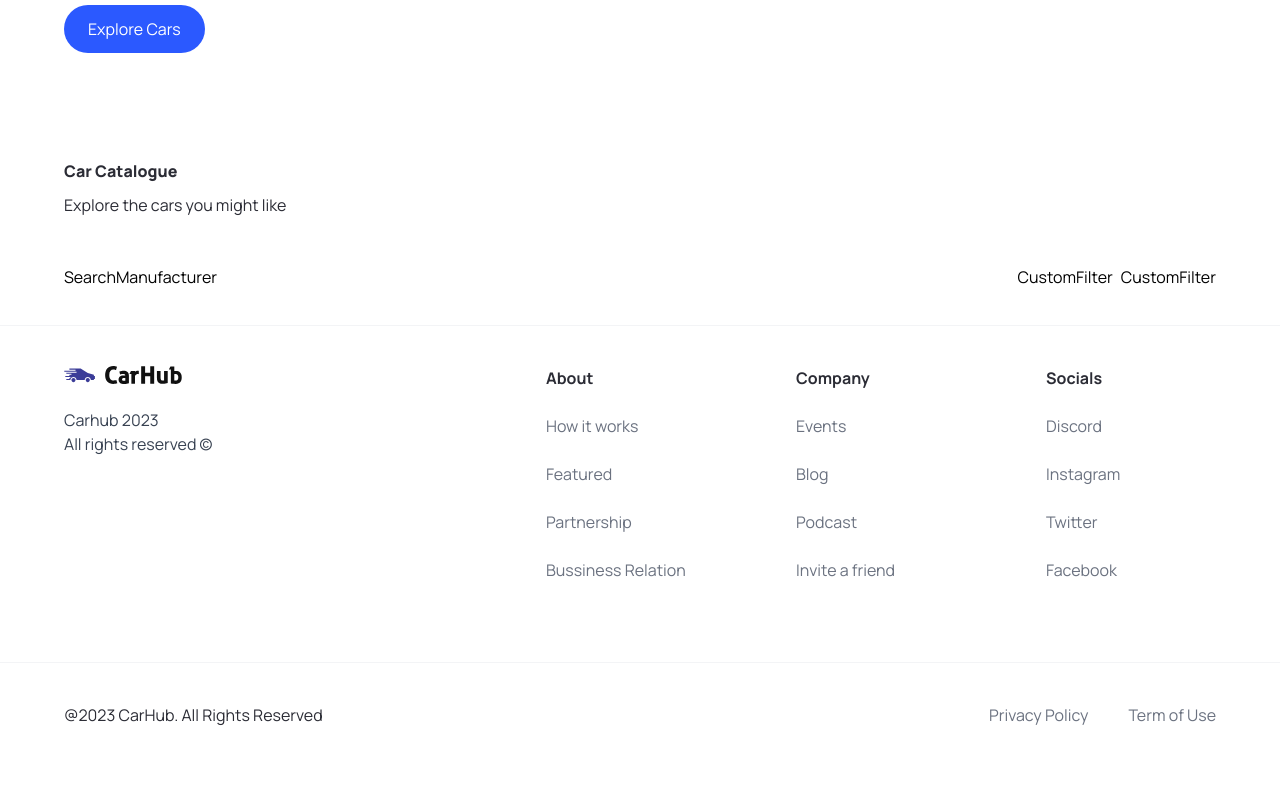
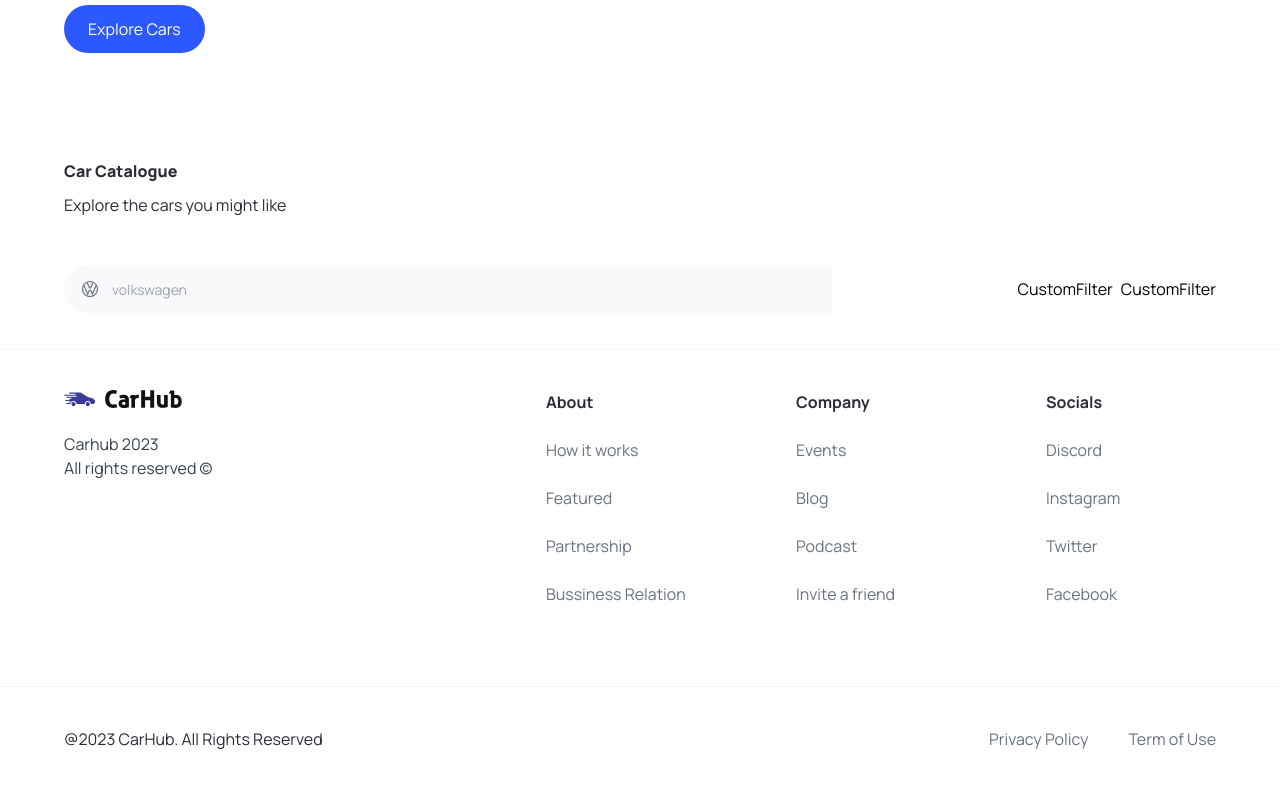
Before and after one commit to veyseltosun/nextjs13-cars-app-ts-tailwind, a Next.js app: page / in a window 1280 px wide. Shown: the part 705-1492 px from the top of the page. Built offline with nearby package versions, Linux system fonts and the light colour scheme.

Commit message:
headles ui.

```diff
--- a/components/SearchManufacturer.tsx
+++ b/components/SearchManufacturer.tsx
@@ -1,8 +1,83 @@
+"use client" ;
+import Image from "next/image";
+
+import { Combobox, Transition } from "@headlessui/react"
+import { manufacturers } from "@/constants";
+
 import { SearchManufacturerProps } from "@/types"
+import { useState, Fragment } from "react";
 
-const SearchManufacturer = ({manufacturer, setManufacturer}:SearchManufacturerProps) => {
+
+
+const SearchManufacturer = ({manufacturer,
+     setManufacturer}:SearchManufacturerProps) => {
+
+        const [query, setQuery] = useState("");
+
+        const filteredManufactures = query === ""
+                                    ? manufacturers
+                                    : manufacturers.filter((item) => (
+                                        item.toLowerCase().replace(/\s+/g, "").includes(query.toLowerCase().replace(/\s+/g,""))
+                                    ))
+
   return (
-    <div>SearchManufacturer</div>
+    <div className="search-manufacturer">
+        <Combobox>
+            <div className="relative w-full">
+                <Combobox.Button className="absolute top-[14px]">
+                    <Image
+                        src="/car-logo.svg"
+                        width={20}
+                        height={20}
+                        className="ml-4"
+                        alt="Car Logo"
+                    />
+                </Combobox.Button>
+                <Combobox.Input
+                  className="search-manufacturer__input"
+                  placeholder="volkswagen"
+                  displayValue={(manufacturer:string) => manufacturer}
+                  onChange={(e) => setQuery(e.target.value)}
+                />
+
+                <Transition
+                 as={Fragment}
+                 leave="transition ease-in duration-100"
+                 leaveFrom="opacity-100"
+                 leaveTo="opacity-0"
+                 afterLeave={() => setQuery("")}
+                >
+                    < Combobox.Options>
+                        {filteredManufactures.length === 0 &&
+                        query !== "" ? (
+                            <Combobox.Option
+
+                              value={query}
+                              className="search-manufacturer__option">
+
+
+                             Create "{query}"
+
+                            </Combobox.Option>
+                        ): (
+                            filteredManufactures.map((item) => (
+                                <Combobox.Option
+                                 key={item}
+                                 className={({active}) => `
+                                 relative search-manufacturer__option ${active ? "bg-primary-blue text-white" : "text-gray-900"}`}
+                                 value={item}
+                                >
+                                    {item}
+                                </Combobox.Option>
+                            ))
+                        )}
+                    </Combobox.Options>
+
+                </Transition>
+            </div>
+        </Combobox>
+
+    </div>
   )
 }
 
--- a/package.json
+++ b/package.json
@@ -9,6 +9,7 @@
     "lint": "next lint"
   },
   "dependencies": {
+    "@headlessui/react": "^1.7.15",
     "@types/node": "20.3.3",
     "@types/react": "18.2.14",
     "@types/react-dom": "18.2.6",
```
Also changed, not shown: 1 other file (tests, documents, lock files or other folders).
